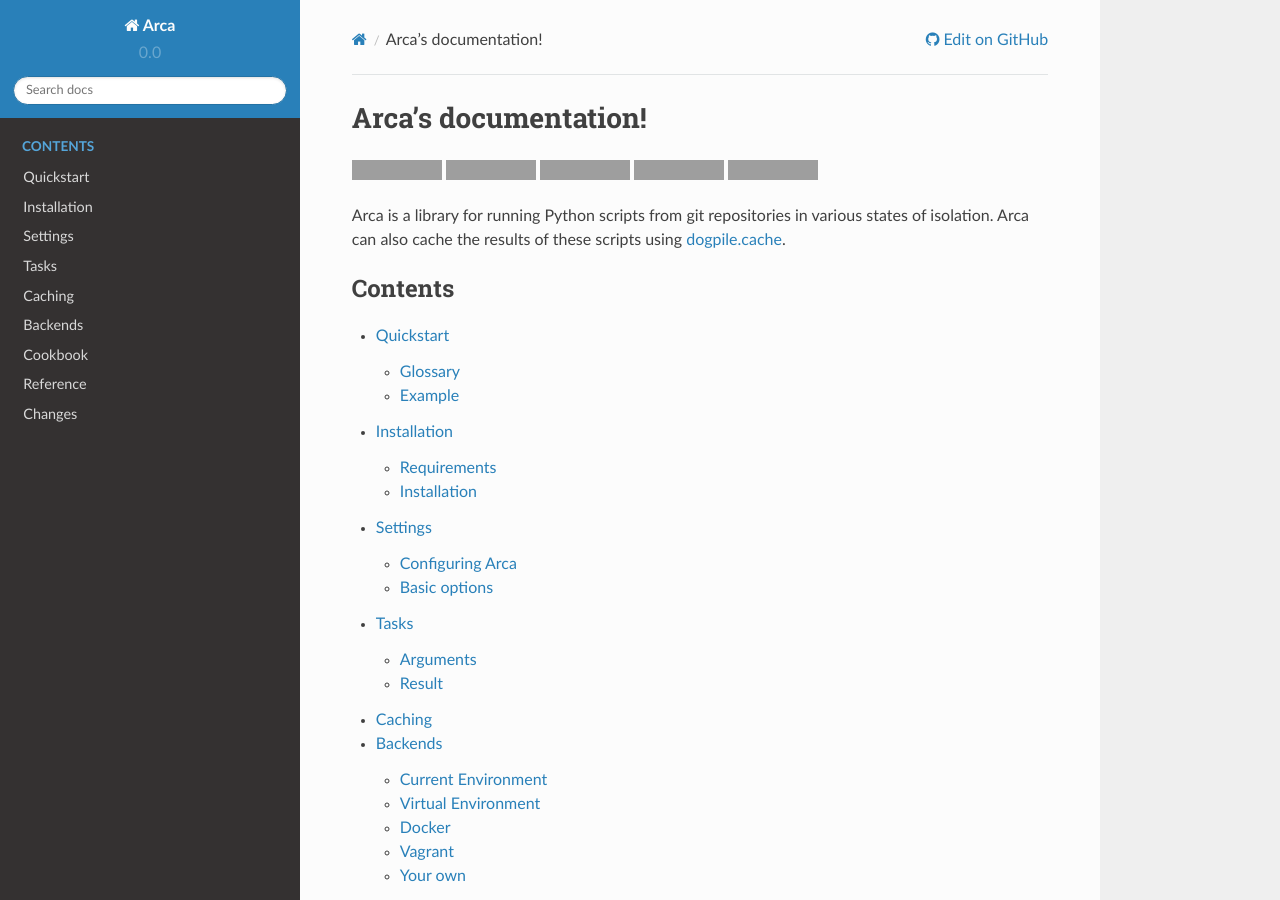
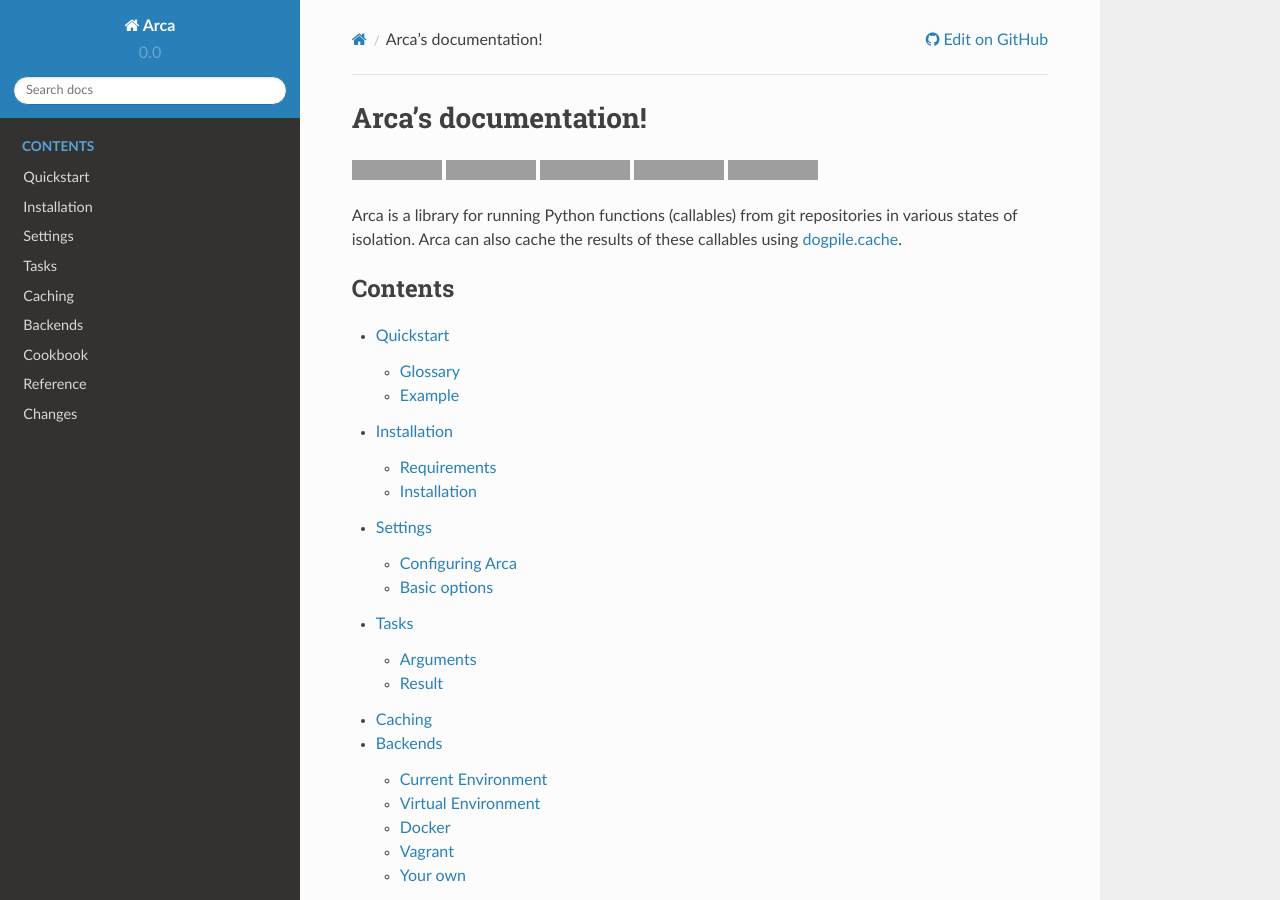
Before and after one commit to pyvec/arca, a Sphinx documentation site: the page built from docs/index.rst, in a window 1280 px wide and 900 px high. Built offline with Sphinx 7.4.7 and the Read the Docs theme 2.0.0, drawn with Linux system fonts in a browser that asks for light colours; grey boxes are pictures that could not be loaded.

Commit message:
Fixed typo in README, updated docs and descriptions to not include the word scripts but functions/callables instead.

```diff
--- a/docs/cookbook.rst
+++ b/docs/cookbook.rst
@@ -6,7 +6,7 @@
 I need some files from the repositories
 ---------------------------------------
 
-Besides running scripts from the repositories, there also might be some files in the repositories that you need,
+Besides running functions from the repositories, there also might be some files in the repositories that you need,
 e.g. images for a webpage. With the :class:`Arca <arca.Arca>` method :meth:`static_filename <arca.Arca.static_filename>`
 you can get the absolute path to that file, to where Arca cloned it.
 The method accepts a relative path (can be a :class:`pathlib.Path` or :class:`str`) to the file in the repository.
--- a/docs/index.rst
+++ b/docs/index.rst
@@ -21,8 +21,8 @@
 .. image:: https://img.shields.io/readthedocs/arca.svg
    :target: https://arca.readthedocs.io/
 
-Arca is a library for running Python scripts from git repositories in various states of isolation.
-Arca can also cache the results of these scripts using `dogpile.cache <https://dogpilecache.readthedocs.io/en/latest/>`_.
+Arca is a library for running Python functions (callables) from git repositories in various states of isolation.
+Arca can also cache the results of these callables using `dogpile.cache <https://dogpilecache.readthedocs.io/en/latest/>`_.
 
 .. toctree::
    :maxdepth: 2
--- a/docs/quickstart.rst
+++ b/docs/quickstart.rst
@@ -7,7 +7,7 @@
 .. remember to update README when updating this
 
 * **Arca** - name of the library. When written as :class:`Arca <arca.Arca>`, the main interface class is being referenced.
-* **Task** - definition of the script, consists of a reference to a callable object and arguments.
+* **Task** - definition of the function (callable), consists of a reference to the object and arguments.
 * **Backend** - a way of running tasks.
 
 Example
--- a/setup.py
+++ b/setup.py
@@ -23,7 +23,8 @@
     version="0.0.4",
     author="Mikuláš Poul",
     author_email="mikulaspoul@gmail.com",
-    description="A tool to launch possibly dangerous code from different git repositories in a isolated environment",
+    description="A library for running Python functions (callables) from git repositories "
+                "in various states of isolation with integrating caching.",
     # keywords=[""],  # TODO
     license="MIT",
     url="https://github.com/mikicz/arca",
```
Also changed, not shown: README.rst (+4 -4 lines).
